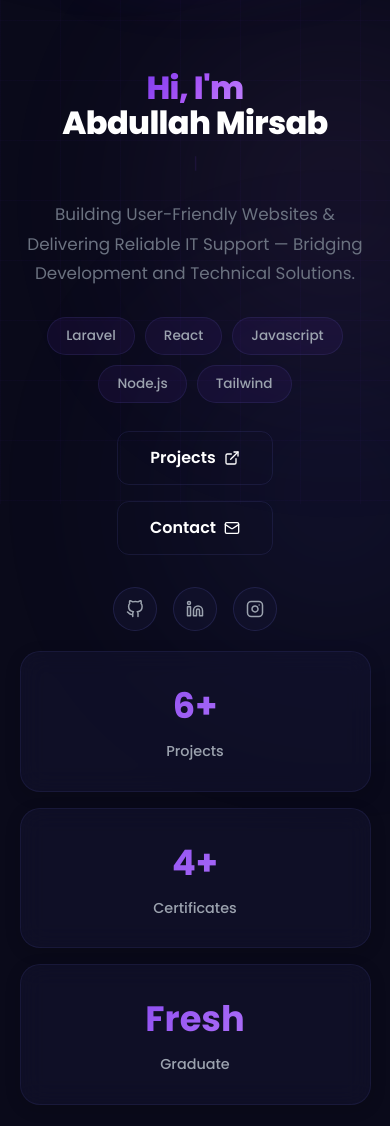
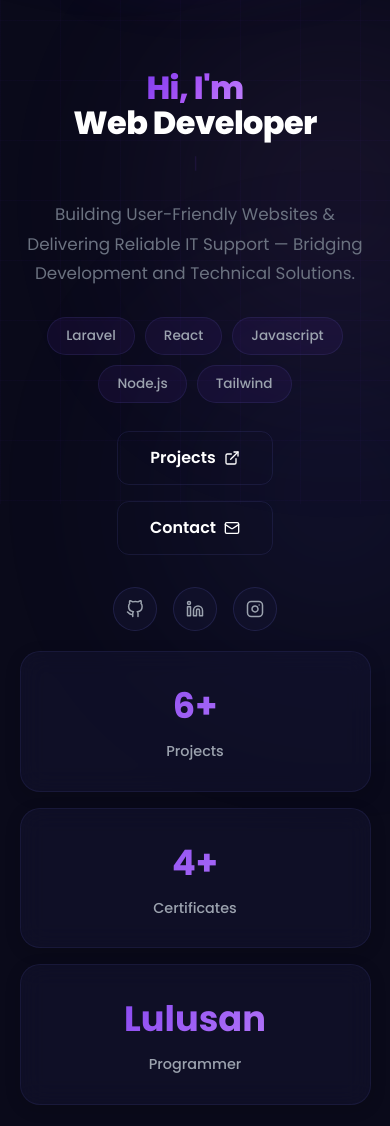
Before and after one commit to mukhammadabdullahmirsab-a11y/mirsab.id, a React (Vite) app: page / in a window 390 px wide. Shown: the part 340-1466 px from the top of the page. Built offline with nearby package versions, Linux system fonts and the light colour scheme; no server answers; the database is empty.

Commit message:
Update: Web Developer title, IT Programmer roles, and mobile menu styles

```diff
--- a/src/components/Hero.jsx
+++ b/src/components/Hero.jsx
@@ -346,7 +346,7 @@ export default function Hero() {
             <motion.h1 css={heroTitle} variants={itemVariants}>
               <span css={gradientText}>{t.greeting}</span>
               <br />
-              Abdullah Mirsab
+              Web Developer
             </motion.h1>
 
             <motion.div css={typewriterStyle} variants={itemVariants}>
--- a/src/components/Navbar.jsx
+++ b/src/components/Navbar.jsx
@@ -184,38 +184,45 @@ const mobileNavLinksContainer = css`
   display: flex;
   flex-direction: column;
   align-items: center;
-  gap: 32px;
+  gap: 24px;
   width: 100%;
+  padding: 0 20px;
 `
 
 const mobileNavLinkStyle = (active) => css`
-  color: ${active ? '#ffffff' : '#9ca3af'};
+  color: ${active ? '#c084fc' : '#9ca3af'};
   font-size: 2rem;
-  font-weight: 700;
+  font-weight: 600;
   text-decoration: none;
   cursor: pointer;
-  transition: all 0.3s ease;
+  transition: all 0.3s cubic-bezier(0.4, 0, 0.2, 1);
   position: relative;
-
-  /* Touch target size */
-  padding: 10px 20px;
+  padding: 12px 24px;
+  min-height: 56px;
+  display: flex;
+  align-items: center;
+  justify-content: center;
 
   &:hover {
-    color: #ffffff;
+    color: #c084fc;
     transform: scale(1.05);
   }
 
   &::after {
     content: '';
     position: absolute;
-    bottom: -4px;
+    bottom: 0;
     left: 50%;
-    transform: translateX(-50%);
-    width: ${active ? '40px' : '0'};
-    height: 4px;
-    background: #7c3aed;
+    transform: translateX(-50%) scaleX(${active ? 1 : 0});
+    width: 40px;
+    height: 3px;
+    background: linear-gradient(90deg, #7c3aed, #c084fc);
     border-radius: 2px;
-    transition: width 0.3s ease;
+    transition: transform 0.3s cubic-bezier(0.4, 0, 0.2, 1);
+  }
+
+  &.active-link::after {
+    transform: translateX(-50%) scaleX(1);
   }
 `
 
--- a/src/data/translations.js
+++ b/src/data/translations.js
@@ -8,15 +8,15 @@ export const translations = {
     },
     hero: {
       greeting: "Hi, I'm",
-      roles: ['IT Support', 'Web Developer', 'Fresh Graduate', 'Problem Solver'],
+      roles: ['IT Support', 'Web Developer', 'IT Programmer', 'Problem Solver'],
       description: "Building User-Friendly Websites & Delivering Reliable IT Support — Bridging Development and Technical Solutions.",
       downloadCv: 'Download CV',
       contactMe: 'Contact Me',
       stats: {
         projects: 'Projects',
         certificates: 'Certificates',
-        fresh: 'Fresh',
-        graduate: 'Graduate'
+        fresh: 'Lulusan',
+        graduate: 'Programmer'
       }
     },
     about: {
@@ -78,7 +78,7 @@ export const translations = {
     },
     hero: {
       greeting: "Halo, Saya",
-      roles: ['IT Support', 'Web Developer', 'Fresh Graduate', 'Problem Solver'],
+      roles: ['IT Support', 'Web Developer', 'IT Programmer', 'Problem Solver'],
       description: "Membangun Website yang Ramah Pengguna & Memberikan Dukungan IT yang Andal — Menjembatani Pengembangan dan Solusi Teknis.",
       downloadCv: 'Unduh CV',
       contactMe: 'Hubungi Saya',
@@ -86,7 +86,7 @@ export const translations = {
         projects: 'Proyek',
         certificates: 'Sertifikat',
         fresh: 'Lulusan',
-        graduate: 'Baru'
+        graduate: 'Programmer'
       }
     },
     about: {
```
